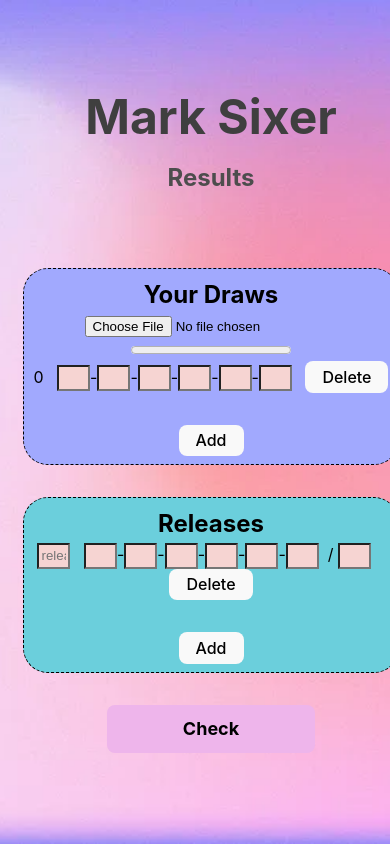
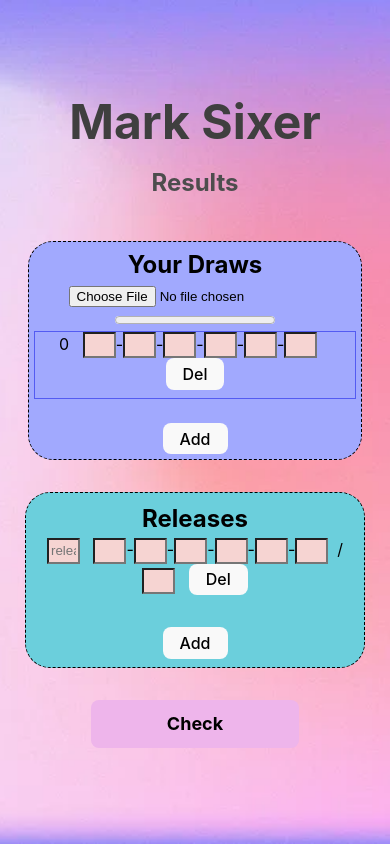
Before and after one commit to Marcussyl/mark-sixer, a React (Vite) app: page / in a window 390 px wide. Built offline with nearby package versions, Linux system fonts and the light colour scheme.

Commit message:
Change css to improve the display in mobile browsers

```diff
--- a/src/App.scss
+++ b/src/App.scss
@@ -32,7 +32,6 @@
 
 .left-container {
   width: 50%;
-  padding: 1em;
   display: flex;
   flex-direction: column;
   align-items: center;
@@ -41,7 +40,6 @@
 
 .right-container{
   width: 50%;
-  padding: 1em;
   display: flex;
   flex-direction: column;
   align-items: center;
--- a/src/components/draw.jsx
+++ b/src/components/draw.jsx
@@ -13,7 +13,7 @@ function Draw (props) {
             <input type="text" id="drawNum4" name="drawNum4" value={draw[3]} onChange={(event) => changeDrawHandler(3, event.target.value)}/>-
             <input type="text" id="drawNum5" name="drawNum5" value={draw[4]} onChange={(event) => changeDrawHandler(4, event.target.value)}/>-
             <input type="text" id="drawNum6" name="drawNum6" value={draw[5]} onChange={(event) => changeDrawHandler(5, event.target.value)}/> &nbsp;&nbsp;
-            <button type='button' onClick={deleteDrawHandler}>Delete</button>
+            <button type='button' onClick={deleteDrawHandler}>Del</button>
         </div>
     )
 
--- a/src/components/release.jsx
+++ b/src/components/release.jsx
@@ -14,7 +14,7 @@ function Release (props) {
             <input type="text" id="releaseNum5" name="releaseNum5" value={release[5]} onChange={(event) => changeReleaseHandler(5, event.target.value)}/>-
             <input type="text" id="releaseNum6" name="releaseNum6" value={release[6]} onChange={(event) => changeReleaseHandler(6, event.target.value)}/>
             &nbsp; / <input type='text' id="releaseNum7" name='releaseNum7' value={release[7]} onChange={(event) => changeReleaseHandler(7, event.target.value)}/> &nbsp;&nbsp;
-            <button type="button" onClick={deleteReleaseHandler} className='delete-button'>Delete</button>
+            <button type="button" onClick={deleteReleaseHandler} className='delete-button'>Del</button>
         </div>
     )
 }
--- a/src/scss/draws.scss
+++ b/src/scss/draws.scss
@@ -1,7 +1,7 @@
 .draws-container {
     border: 1px black dashed;
-    padding: 0.5em;
-    width: 100%;
+    padding: 0.3em;
+    width: 90%;
     background-color: #A1A9FE;
     border-radius: 25px;
     color: black;
@@ -12,6 +12,7 @@
     max-height: 300px;
     overflow-y: auto; /* Enable vertical scrollbar */
     scrollbar-color: black lightgrey;
+    border: #535bf2 solid 1px;
 }
 
 h2 {
--- a/src/scss/releases.scss
+++ b/src/scss/releases.scss
@@ -2,10 +2,14 @@
     border: 1px black dashed;
     padding: 0.5em;
     margin-bottom: 2rem;
-    width: 100%;
+    width: 90%;
     border-radius: 25px;
     background-color: #6BCFDC;
     color: black;
+    display: flex;
+    flex-direction: column;
+    justify-content: center;
+    align-items: center;
 }
 
 .release-container{
```
